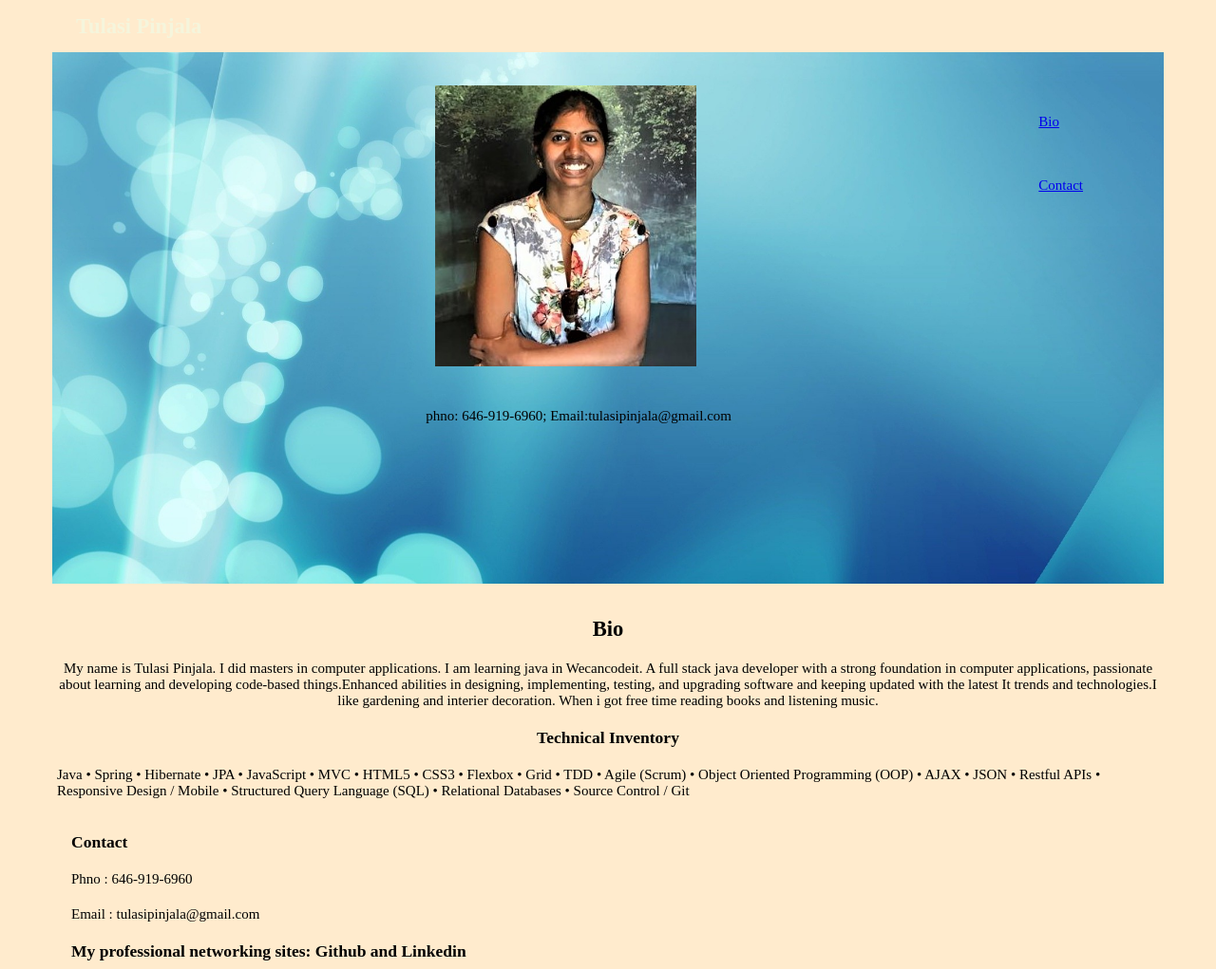
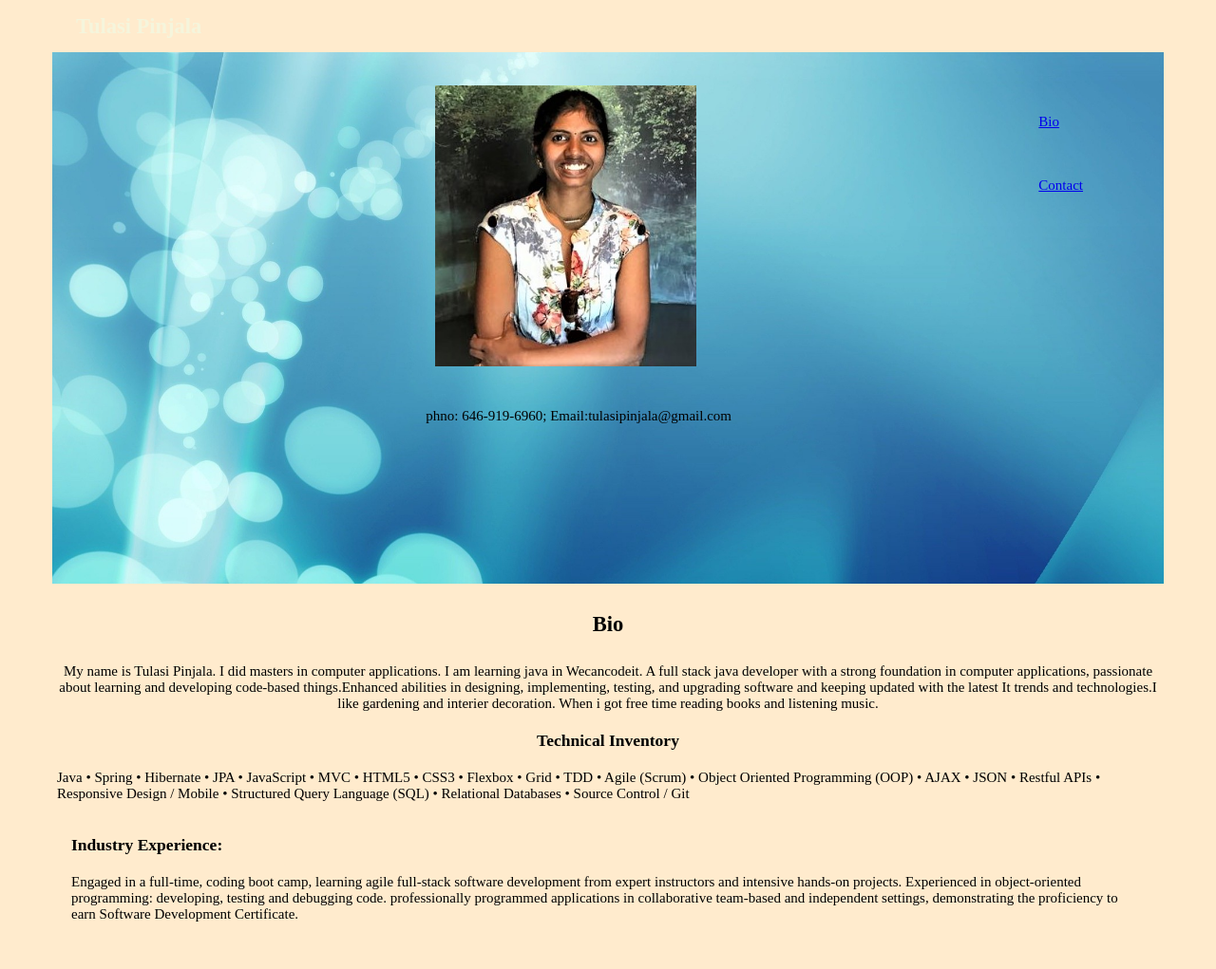
Before and after one commit to tulasipinjala/tulasipinjala.github.io, a plain HTML site: page index.html in a window 1280 px wide. Shown: the top 1021 px of the page at 95% size. Drawn offline with Linux system fonts and the light colour scheme.

Commit message:
added styles for bio

```diff
--- a/index.css
+++ b/index.css
@@ -2,7 +2,7 @@
     box-sizing: border-box;
     margin: 10px;
 	padding: 5px;
-	border: 10px plum;
+	border: 10px peru;
 
 }
 html {
@@ -34,16 +34,15 @@ figcaption{
 .Bio{
 	text-align: center;
 	text-decoration: brown;
-	text-emphasis-style: inherit;
 	border: chartreuse;
+	box-shadow: aqua;
+	margin : 1em;
+	padding : 0em;
+	border: 2em;
+
 }
-.skills{
+.Technical-inventory{
 	text-align: center;
-	text-decoration: brown;
-	text-emphasis-style: inherit;
-}
-.contact{
-    text-align: center;
 	text-decoration: brown;
 	text-emphasis-style: inherit;
 }
--- a/index.html
+++ b/index.html
@@ -29,17 +29,13 @@
 			learning and developing code-based things.Enhanced abilities in designing, implementing, testing,
 			and upgrading software and keeping updated with the latest It trends and technologies.I like
 			gardening and interier decoration. When i got free time reading books and listening music.</p>
-		<h3 class= "skills">Technical Inventory</h3>
+		<h3 class= "Technical-inventory">Technical Inventory</h3>
 		<p>Java • Spring • Hibernate • JPA • JavaScript • MVC • HTML5 • CSS3 • Flexbox • Grid • TDD
 			• Agile (Scrum) • Object Oriented Programming (OOP) • AJAX • JSON • Restful APIs
 			 • Responsive Design / Mobile • Structured Query Language (SQL) • Relational Databases
 			 • Source Control / Git</p>
 		</section>
 		<section>
-			<h3 class="Contact">Contact</h3>
-			<p> Phno : 646-919-6960</p>
-			<p> Email : tulasipinjala@gmail.com</p>
-			<h3>My professional networking sites: Github and Linkedin</h3>
 			<h3>Industry Experience:</h3>
 			<p>Engaged in a full-time, coding boot camp, learning agile full-stack software development from expert
 				instructors and intensive hands-on projects. Experienced in object-oriented programming: developing,
@@ -48,7 +44,7 @@
 			</p>
 		</section>
 		<div class="container">
-			<div class="column-layout column-layout--three">
+			<div class="project1">
 				<article>
 					<h3>Project:1 </h3>
 					<p>Virtual Toys,Inc. wants to build the next iteration of virtual pets to market to adults who enjoy
@@ -66,8 +62,7 @@
 						<a href="https://github.com/tulasipinjala/virtual-pet">
 							<img title="virtualpet" alt="virtualpet" src="Image/virtualpet.JPG">
 						</a>
-					</div>
-					<!--/.virtualpet-screenshot-->
+					</div><!--/.virtualpet-screenshot-->
 					</atricle>
 					<article>
 						<h3>Project:2 </h3>
@@ -83,8 +78,7 @@
 							<a href="https://github.com/tulasipinjala/Hospital-masteryproject">
 								<img title="St.Hospital" alt="St.Hospital" src="Image/mastery.JPG">
 							</a>
-						</div>
-						<!--/.St.Hospital-screenshot-->
+						</div><!--/.St.Hospital-screenshot-->
 						</atricle>
 						<article>
 							<h3>Project:3 </h3>
@@ -101,7 +95,7 @@
 									<img title="atm" alt="Atm" src="Image/atm.JPG">
 								</a>
 							</div><!--/.atm-screenshot-->
-			</div><!-- /.column-layout -->
+			</div><!--/.project1-->
 		</div><!-- /.container -->
 		</atricle>
 	</div>
```
